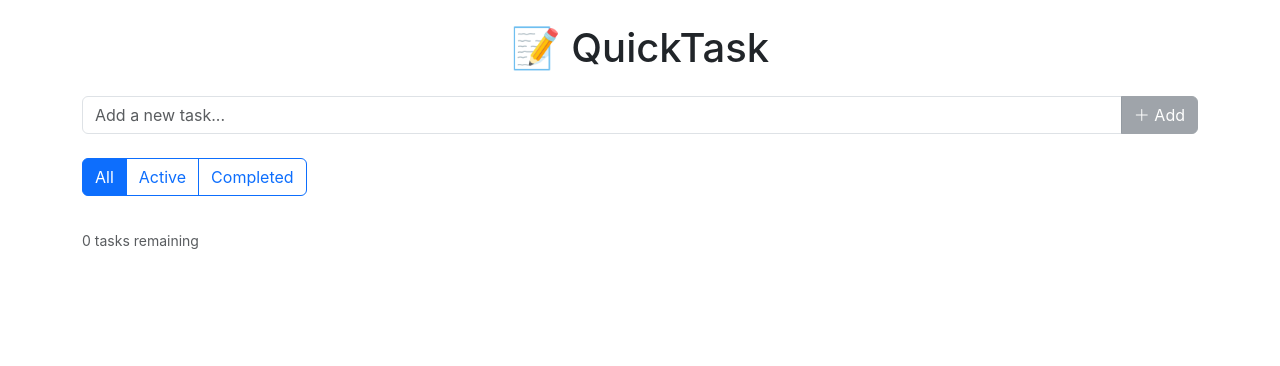
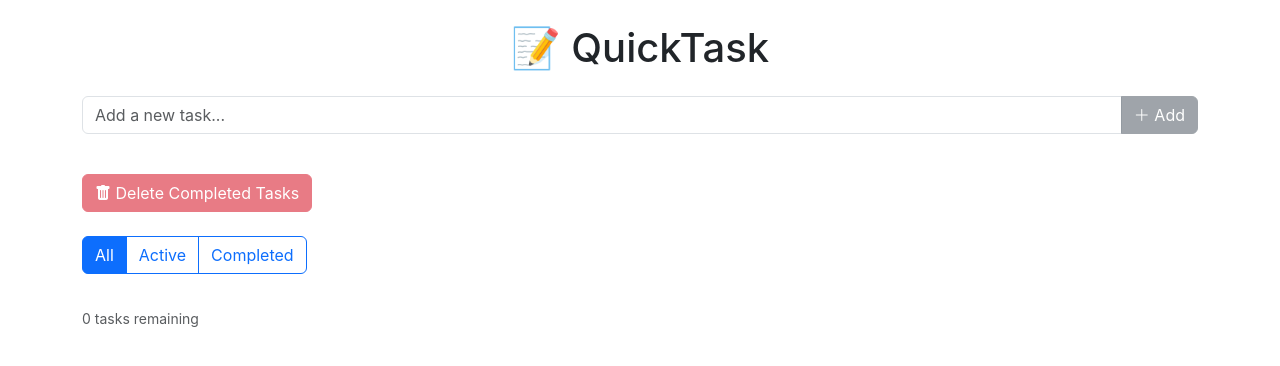
Before and after one commit to nightlydriver/quicktask, a React (Create React App) app: page / in a window 1280 px wide. Shown: the top 366 px of the page. Built offline with nearby package versions, Linux system fonts and the light colour scheme.

Commit message:
feat: confirm delete, clear completed

```diff
--- a/src/App.jsx
+++ b/src/App.jsx
@@ -8,6 +8,7 @@ import TaskList from '_components/TaskList';
 import FilterButtons from '_components/FilterButtons';
 import TaskSummary from '_components/TaskSummary';
 import AddNewTask from '_components/AddNewTask';
+import DeleteCompletedTasks from '_components/DeleteCompletedTasks';
 
 // Custom Stylesheet
 import 'styles/theme.css';
@@ -51,6 +52,10 @@ const App = () => {
             {/* Add New Task */}
             <AddNewTask input={input} setInput={setInput} handleAddTask={handleAddTask} />
 
+            {/* Delete Completed Tasks */}
+            <DeleteCompletedTasks tasks={tasks} setTasks={setTasks}/>
+            <br />
+
             {/* Filter Buttons */}
             <FilterButtons filter={filter} setFilter={setFilter} />
             <br />
--- /dev/null
+++ b/src/_components/DeleteCompletedTasks.jsx
@@ -0,0 +1,27 @@
+import React from 'react';
+
+const DeleteCompletedTasks = ({ tasks, setTasks }) => {
+
+    const handleClearCompleted = () => {
+        const confirmClear = window.confirm("Delete all completed tasks?");
+        if (confirmClear) {
+            setTasks(tasks.filter((task) => !task.completed));
+        }
+    };
+
+    return (
+        <>
+            <button
+                className="btn btn-danger mt-3"
+                onClick={handleClearCompleted}
+                disabled={!tasks.some((task) => task.completed)}
+            >
+                <i className="bi bi-trash-fill"></i> Delete Completed Tasks
+            </button>
+            <br />
+        </>
+    );
+
+}
+
+export default DeleteCompletedTasks;
--- a/src/_components/TaskItem.jsx
+++ b/src/_components/TaskItem.jsx
@@ -13,7 +13,10 @@ const TaskItem = ({ task, tasks, setTasks }) => {
     };
 
     const handleDelete = () => {
-        setTasks(tasks.filter((t) => t.id !== task.id));
+        const confirmDelete = window.confirm("Are you sure you want to delete this task?");
+        if (confirmDelete) {
+            setTasks(tasks.filter((t) => t.id !== task.id));
+        }
     };
 
     const handleEdit = () => {
--- a/src/_components/TaskList.jsx
+++ b/src/_components/TaskList.jsx
@@ -2,12 +2,15 @@ import React from 'react';
 import TaskItem from './TaskItem';
 
 const TaskList = ({ tasks, setTasks }) => {
+
     return (
-        <ul className="list-group">
-            {tasks.map((task) => (
-                <TaskItem key={task.id} task={task} setTasks={setTasks} tasks={tasks} />
-            ))}
-        </ul>
+        <>
+            <ul className="list-group">
+                {tasks.map((task) => (
+                    <TaskItem key={task.id} task={task} setTasks={setTasks} tasks={tasks} />
+                ))}
+            </ul>
+        </>
     );
 }
 
```
